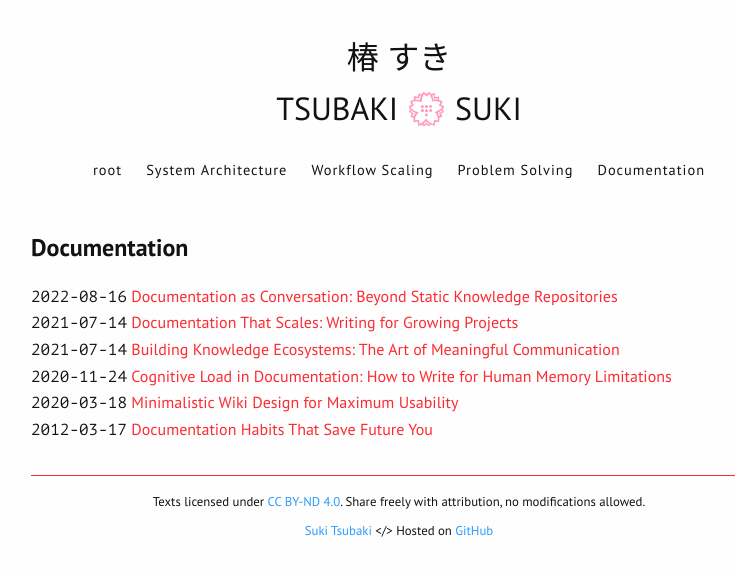
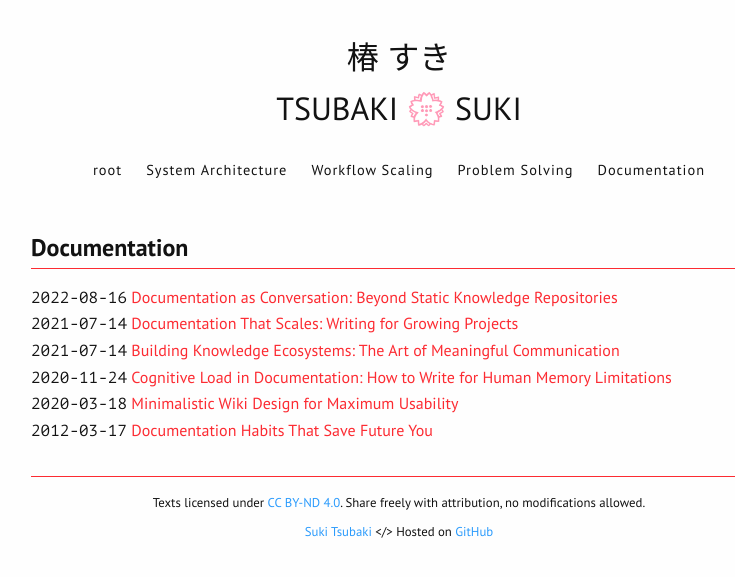
Before and after one commit to sukitsubaki/sukitsubaki.github.io, a Jekyll site: the page built from pages/documentation.md, in a window 1280 px wide. Shown: the top 577 px of the page, without its empty margins (241-976 px from the left). Built offline with Jekyll 4.4.1, drawn with Linux system fonts in a browser that asks for light colours.

Commit message:
add individual post title styles…

```diff
--- a/assets/css/modules/post.css
+++ b/assets/css/modules/post.css
@@ -1,3 +1,11 @@
+/* Individual Post Title Styles */
+#system-architecture,
+#workflow-scaling,
+#problem-solving,
+#documentation {
+    border-bottom: 1px solid var(--color-primary);
+}
+
 /* Post Module Styles */
 .blog-post {
     margin-bottom: var(--spacing-lg);
```
